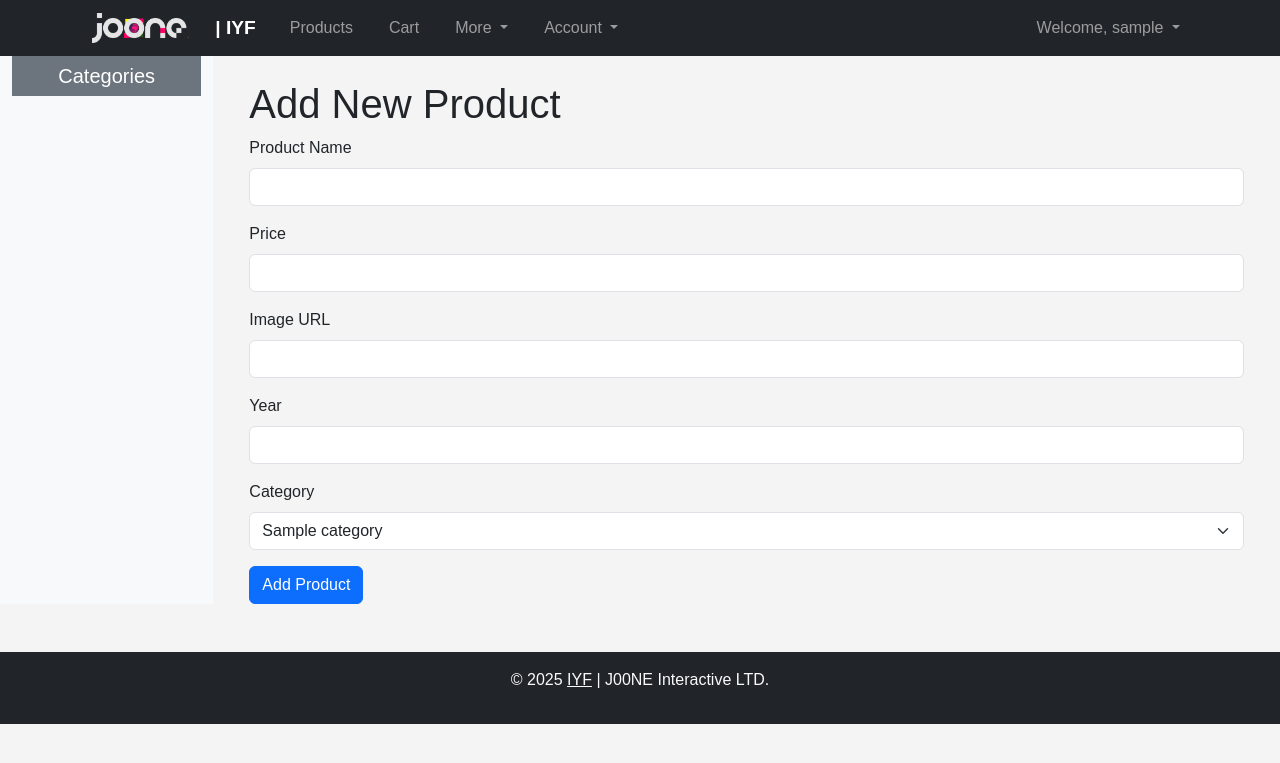
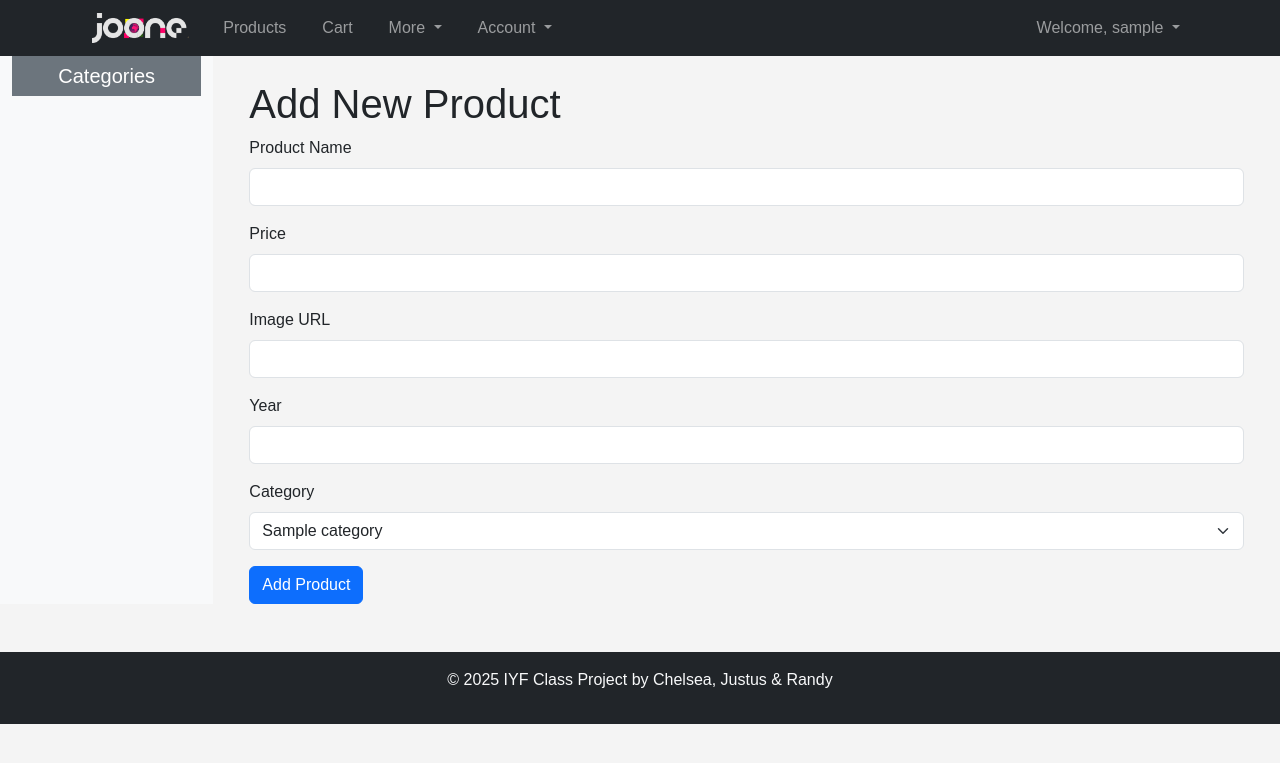
Before and after one commit to everjaydead/estore, a Flask app: page /admin/add_product in a window 1280 px wide. Shown: the top 763 px of the page. Run offline with Flask 3, Linux system fonts and the light colour scheme; the visitor is signed in with stand-in values (Sample User, id 1); tables that the repository leaves empty hold one stand-in row (values such as "Sample post"); some libraries are stand-ins or nearby versions.

Commit message:
Updated footer to 'IYF Class Project by Chelsea, Justus & Randy'

```diff
--- a/templates/base.html
+++ b/templates/base.html
@@ -12,11 +12,6 @@
         .logo-container {
             display: inline-flex;
             align-items: center;
-            gap: 0; /* Remove the gap completely */
-        }
-        .logo-separator {
-            font-size: 1.2rem;
-            font-weight: bold;
         }
     </style>
 </head>
@@ -27,9 +22,6 @@
             <div class="logo-container">
                 <a class="navbar-brand" href="{{ url_for('index') }}">
                     <img src="{{ url_for('static', filename='img/logo.png') }}" alt="J00NE Store Logo" height="30" class="d-inline-block align-text-top">
-                </a>
-                <a class="navbar-brand logo-separator" href="https://www.iyf.org">
-                    | IYF
                 </a>
             </div>
             <button class="navbar-toggler" type="button" data-bs-toggle="collapse" data-bs-target="#navbarNav">
@@ -146,7 +138,7 @@
         <div class="container">
             <div class="row">
                 <div class="col text-center">
-                    <p>&copy; {{ current_year }} <a href="https://www.iyf.org" class="text-light">IYF</a> | J00NE Interactive LTD.</p>
+                    <p>&copy; {{ current_year }} IYF Class Project by Chelsea, Justus & Randy</p>
                 </div>
             </div>
         </div>
```
